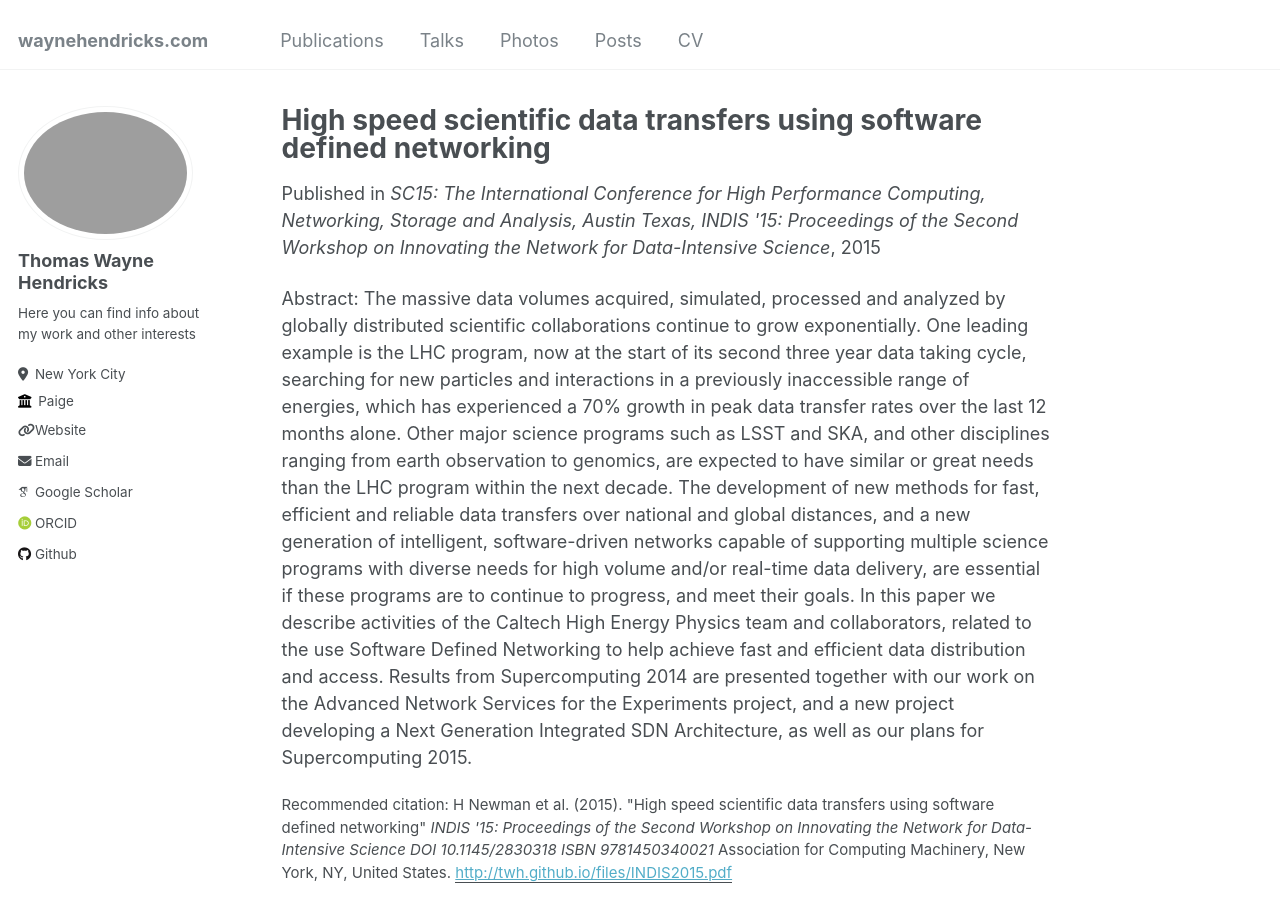
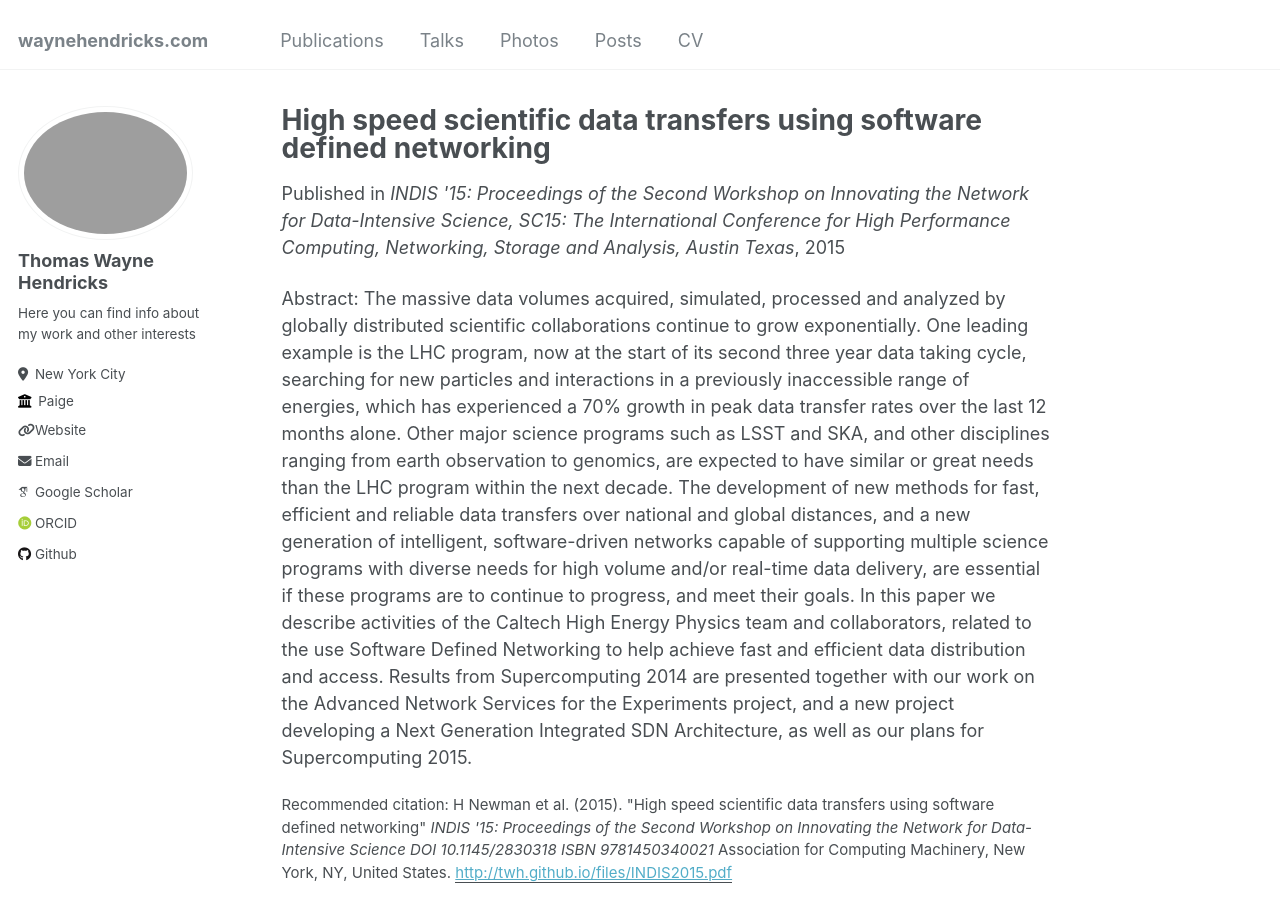
Before and after one commit to twh/twh.github.io, a Jekyll site: the page built from _publications/2015-11-15-paper-title-number-1.md, in a window 1280 px wide and 900 px high. Built offline with Jekyll 4.4.1, drawn with Linux system fonts in a browser that asks for light colours; some web fonts are replaced.

Commit message:
fixed citations

```diff
--- a/_publications/2015-11-15-paper-title-number-1.md
+++ b/_publications/2015-11-15-paper-title-number-1.md
@@ -4,7 +4,7 @@ collection: publications
 permalink: /publication/2015-11-15-paper-title-number-1
 excerpt: 'A detailed look at the experiments performed by the Caltech team and collaborators leading up to Supercomputing 2015'
 date: 2015-11-15
-venue: "SC15: The International Conference for High Performance Computing, Networking, Storage and Analysis, Austin Texas, INDIS '15: Proceedings of the Second Workshop on Innovating the Network for Data-Intensive Science"
+venue: "INDIS '15: Proceedings of the Second Workshop on Innovating the Network for Data-Intensive Science, SC15: The International Conference for High Performance Computing, Networking, Storage and Analysis, Austin Texas"
 paperurl: 'http://twh.github.io/files/INDIS2015.pdf'
 citation: "H Newman et al. (2015). &quot;High speed scientific data transfers using software defined networking&quot; <i>INDIS '15: Proceedings of the Second Workshop on Innovating the Network for Data-Intensive Science DOI
 10.1145/2830318 ISBN 9781450340021</i> Association for Computing Machinery, New York, NY, United States."
```
Also changed, not shown: _publications/2017-09-11-paper-title-number-2.md (+1 -1 lines), _publications/2017-09-11-paper-title-number-3.md (+1 -1 lines).
